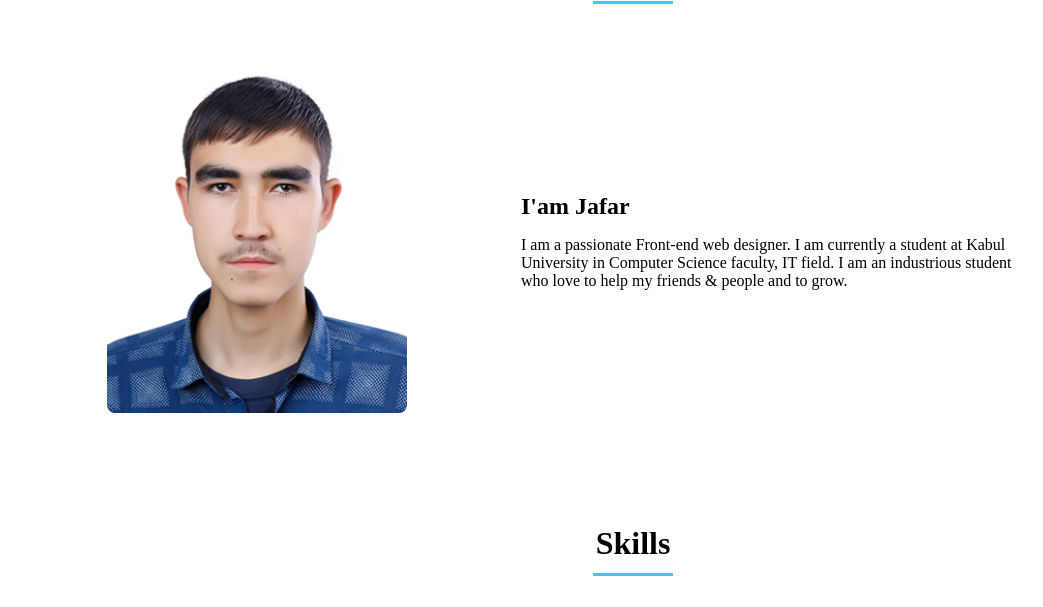
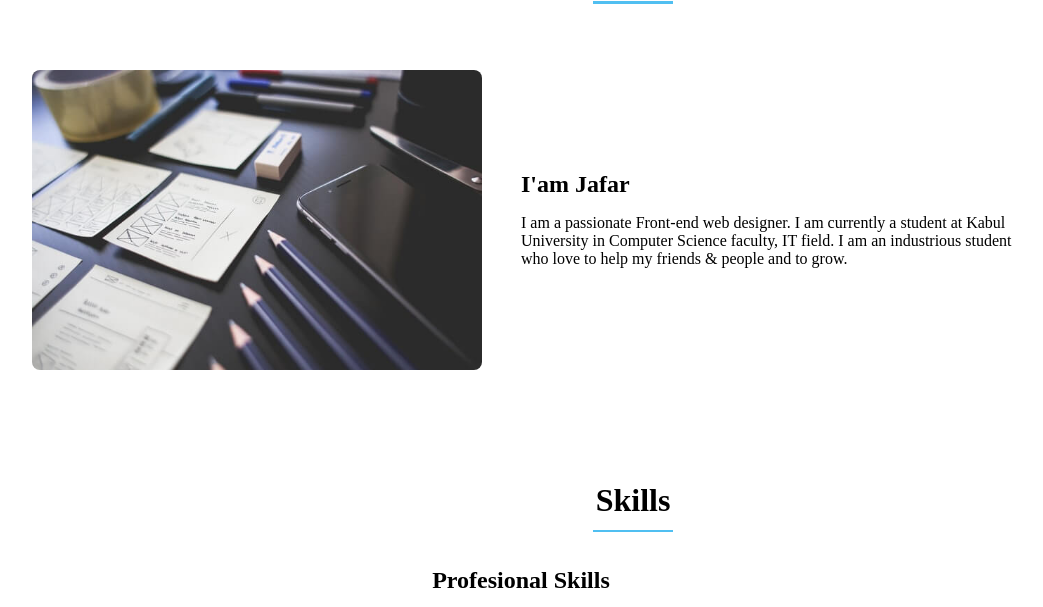
Before and after one commit to jafarFahimi/jafarFahimi.github.io, a plain HTML site: page index.html in a window 1280 px wide. Shown: the part 692-1299 px from the top of the page, without its empty margins (7-1050 px from the left). Drawn offline with Linux system fonts and the light colour scheme.

Commit message:
.about__img img changed

```diff
--- a/assets/style.css
+++ b/assets/style.css
@@ -637,7 +637,8 @@ img {
     padding-top: 2rem;
   }
   .about__img img {
-    width: 300px;
+    width: 450px;
+    margin-right: 1rem;
   }
 >>>>>>> da6f8fd (style completed)
   .skills__container {
--- a/index.html
+++ b/index.html
@@ -93,7 +93,7 @@
 
         <div class="about__container bd-grid">
           <div class="about__img">
-            <img src="./assets/images/about.jpg" alt="" />
+            <img src="./assets/images/work1.jpg" alt="" />
           </div>
 
           <div>
```
